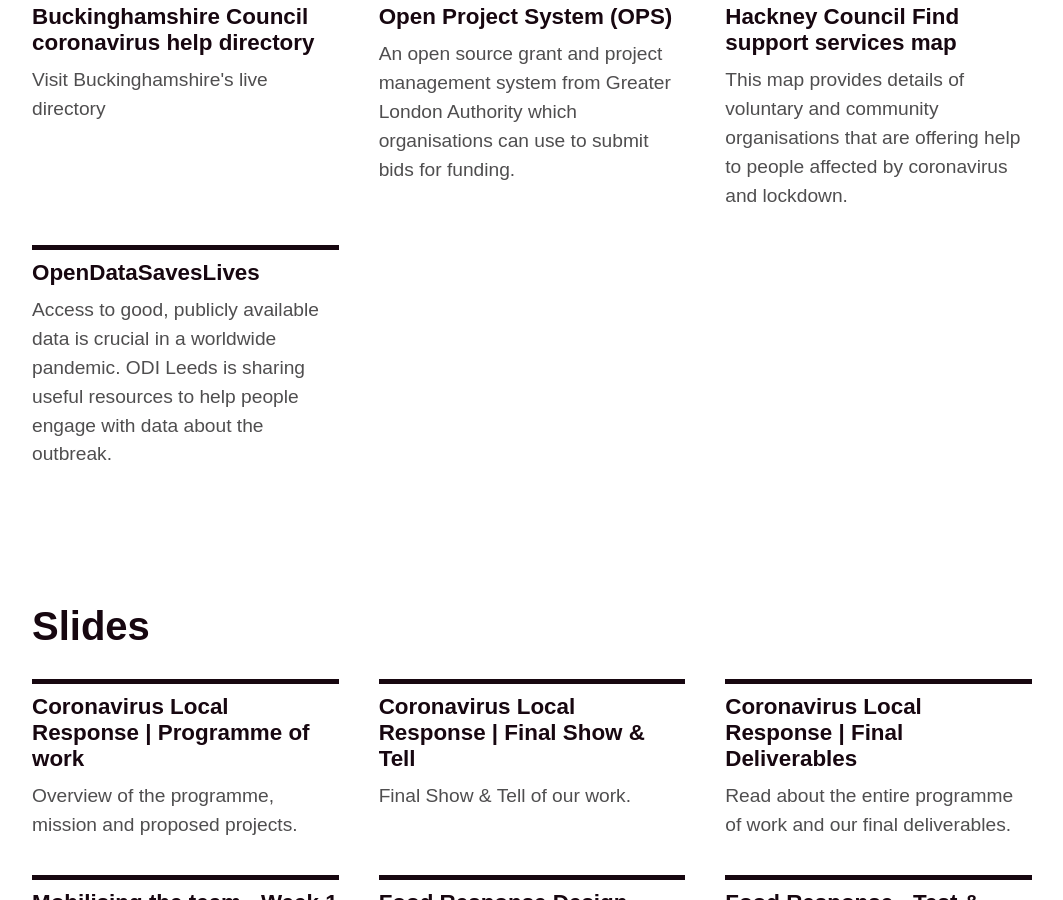
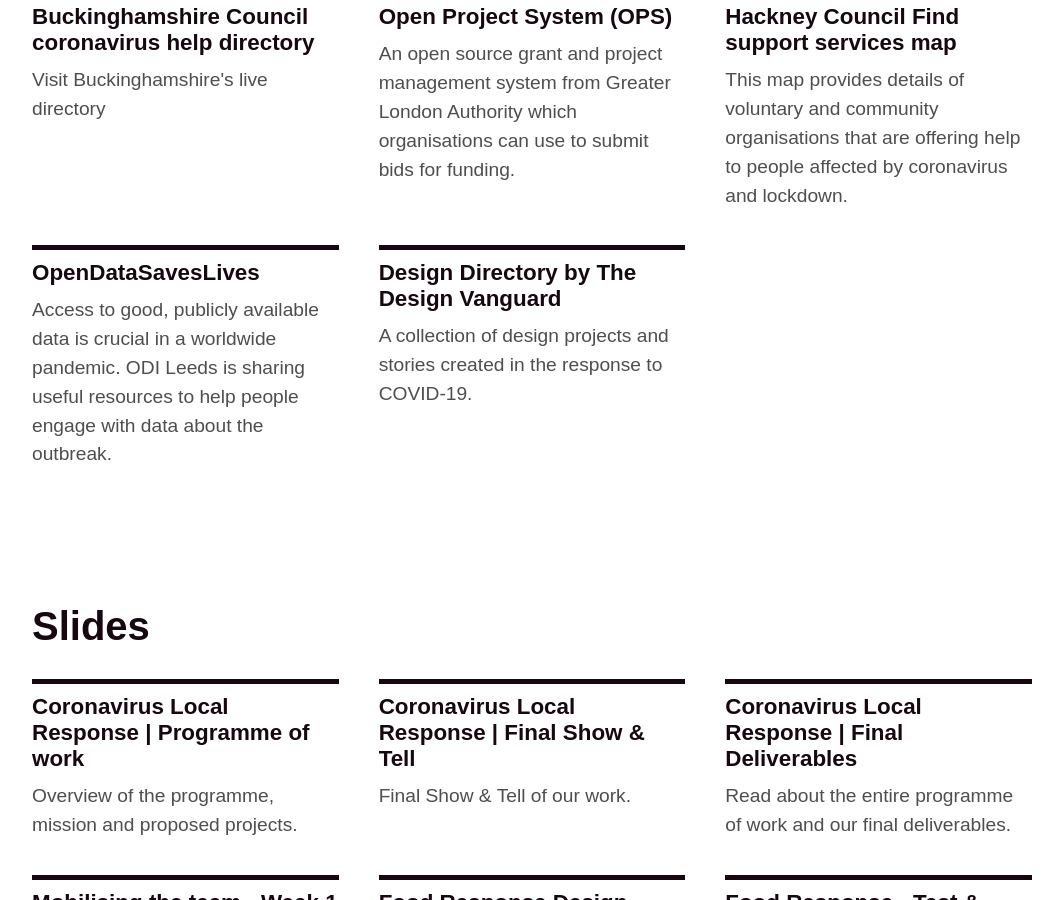
Before and after one commit to wearefuturegov/london-coronavirus-response-microsite, a Jekyll site: the page built from index.markdown, in a window 1280 px wide and 900 px high, scrolled down 1716 px. Shown: the whole window, without its empty margins (108-1171 px from the left). Built offline with Jekyll 4.4.1, drawn with Linux system fonts in a browser that asks for light colours; some web fonts are replaced.

Commit message:
Update products.yml

```diff
--- a/_data/products.yml
+++ b/_data/products.yml
@@ -25,3 +25,7 @@
 - title: OpenDataSavesLives
   url: https://odileeds.org/covid19
   caption: Access to good, publicly available data is crucial in a worldwide pandemic. ODI Leeds is sharing useful resources to help people engage with data about the outbreak.
+
+- title: Design Directory by The Design Vanguard
+  url: https://designvanguard.org/covid-19-design-directory/
+  caption: A collection of design projects and stories created in the response to COVID-19.
```
